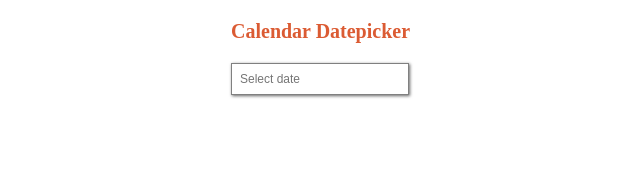
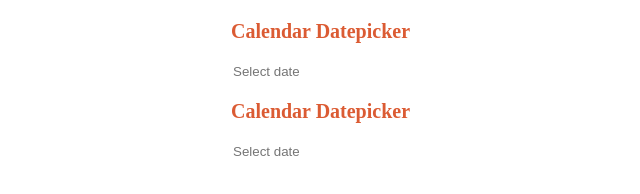
Before and after one commit to jihun-web-study/Zerobase-Mission2-Javascript, a website with bundled scripts: page MISSON-04/index.html in a window 1280 px wide. Shown: the whole page, without its empty margins (309-949 px from the left). Built offline with nearby package versions, Linux system fonts and the light colour scheme.

Commit message:
fix: 미션-04 재사용 버전으로 수정

```diff
--- a/MISSON-04/calendar/calendar.js
+++ b/MISSON-04/calendar/calendar.js
@@ -4,12 +4,12 @@ const print = console.log;
 
 let date = new Date();
 
-export const renderCalendar = () => {
+export const renderCalendar = ($container) => {
   const viewYear = date.getFullYear();
   const viewMonth = date.getMonth();
 
   // 현재 연도와 월 표시
-  const [headerMonth, headerYear] = document.querySelector(".nav-yearMonth").children;
+  const [headerMonth, headerYear] = $container.querySelector(".nav-yearMonth").children;
   headerYear.textContent = viewYear;
   headerMonth.textContent = monthMap[viewMonth];
 
@@ -53,12 +53,12 @@ export const renderCalendar = () => {
     ] = `<button class=${date.class} data-year=${date.year} data-month=${date.month}>${date.date}</button>`;
   });
 
-  document.querySelector(".calendar-days").innerHTML = dates.join("");
+  $container.querySelector(".calendar-days").innerHTML = dates.join("");
 
   // 오늘 날짜 표시해주기
   const today = new Date();
   if (viewMonth === today.getMonth() && viewYear === today.getFullYear()) {
-    for (const date of document.querySelectorAll(".thisMonth")) {
+    for (const date of $container.querySelectorAll(".thisMonth")) {
       // innerText는 string, getDate()는 number라 형변환
       if (Number(date.innerText) === today.getDate()) {
         date.classList.add("today");
@@ -68,11 +68,11 @@ export const renderCalendar = () => {
   }
 
   // 기존에 선택된 날짜 표시 //
-  const selectedDate = document.querySelector("#datePicker-input").value;
+  const selectedDate = $container.querySelector(".datePicker-input").value;
   if (selectedDate) {
     const [selectedYear, selectedMonth, selectedDay] = selectedDate.split("-").map(Number);
 
-    const dayButtons = document.querySelector(".calendar-days").children;
+    const dayButtons = $container.querySelector(".calendar-days").children;
     for (const dayButton of dayButtons) {
       const isSameYear = +dayButton.dataset.year === selectedYear;
       const isSameMonth = +dayButton.dataset.month === selectedMonth;
@@ -86,13 +86,14 @@ export const renderCalendar = () => {
   }
 };
 
-export const addEvents = () => {
+////
+export const addEvents = ($container) => {
   // 캘린더 이벤트 등록
   //캘린더 날짜에 이벤트 위임 방식으로 클릭 이벤트 등록 //
-  const daysCompo = document.querySelector(".calendar-days");
+  const daysCompo = $container.querySelector(".calendar-days");
   daysCompo.addEventListener("click", (event) => {
     const target = event.target;
-    const dateInput = document.getElementById("datePicker-input");
+    const dateInput = $container.querySelector(".datePicker-input");
 
     if (target.tagName === "BUTTON") {
       const dataset = target.dataset;
@@ -109,12 +110,13 @@ export const addEvents = () => {
     }
   });
   // 클릭 되면 포커스 아웃되도록 설정
-  document.querySelector(".calendar").addEventListener("mousedown", (event) => {
+  $container.querySelector(".calendar").addEventListener("mousedown", (event) => {
     event.preventDefault();
   });
 
   // input창 포커스/포커스아웃 시 캘린더 표시/숨김 처리 //
-  const dateInput = document.getElementById("datePicker-input");
+  const dateInput = $container.querySelector(".datePicker-input");
+
   // input 태그에 값이 있으면 날짜를 읽어와서 해당 날짜로 캘린더 렌더링
   dateInput.addEventListener("focus", (event) => {
     const value = event.target.value;
@@ -126,28 +128,28 @@ export const addEvents = () => {
         Number(selectDate[2])
       );
       date = selectedDate;
-      renderCalendar();
+      renderCalendar($container);
     }
 
-    document.querySelector(".calendar").style.display = "block";
+    $container.querySelector(".calendar").style.display = "block";
   });
   dateInput.addEventListener("focusout", (event) => {
-    const isCalendarOpen = document.querySelector(".calendar").contains(event.relatedTarget);
+    const isCalendarOpen = $container.querySelector(".calendar").contains(event.relatedTarget);
 
-    if (!isCalendarOpen) document.querySelector(".calendar").style.display = "none";
+    if (!isCalendarOpen) $container.querySelector(".calendar").style.display = "none";
   });
 
   // 캘린더 헤더에 이벤트 등록 //
-  const calendarNav = document.querySelector(".calendar-nav");
+  const calendarNav = $container.querySelector(".calendar-nav");
   calendarNav.addEventListener("click", (event) => {
     const prevMonth = () => {
       date.setMonth(date.getMonth() - 1);
-      renderCalendar();
+      renderCalendar($container);
     };
 
     const nextMonth = () => {
       date.setMonth(date.getMonth() + 1);
-      renderCalendar();
+      renderCalendar($container);
     };
 
     const classNames = event.target.className;
--- a/MISSON-04/index.html
+++ b/MISSON-04/index.html
@@ -9,13 +9,8 @@
   </head>
   <body>
     <div class="wrapper">
-      <header>
-        <h1>Calendar Datepicker</h1>
-      </header>
-
-      <div id="datePicker"></div>
+      <div class="datePicker 1"></div>
+      <div class="datePicker 2"></div>
     </div>
-
-    <!-- <my-component title="My Title" content="My Content"></my-component> -->
   </body>
 </html>
--- a/MISSON-04/main.js
+++ b/MISSON-04/main.js
@@ -1,15 +1,12 @@
 // do something!
 import { renderCalendar, addEvents } from "./calendar/calendar.js";
 
-function setCalendarSize(size) {
-  const calendar = document.querySelector(".calendar");
-  return calendar.style.setProperty("--calender-size", `${size}px`);
-}
-
 // HTML문서 로드가 완료되면 Date Picker 렌더링
-const main = () => {
-  const datePicker = document.querySelector("#datePicker");
-  const datePickerInner = `<input type="text" id="datePicker-input" placeholder="Select date" readonly />
+const datePickerInner = `
+  <header>
+        <h1>Calendar Datepicker</h1>
+      </header>
+  <input type="text" class="datePicker-input" placeholder="Select date" readonly />
 <div class="calendar">
   <nav class="calendar-nav">
     <button class="nav-btn btn-prev"></button>
@@ -33,11 +30,20 @@ const main = () => {
   </div>
 </div>`;
 
-  datePicker.innerHTML = datePickerInner;
+function setCalendarSize($container, size) {
+  const calendar = $container.querySelector(".calendar");
+  return calendar.style.setProperty("--calender-size", `${size}px`);
+}
 
-  renderCalendar();
-  addEvents();
-  setCalendarSize(200);
+const main = () => {
+  const $containers = [...document.querySelectorAll(".datePicker")];
+
+  $containers.forEach(($container, i) => {
+    $container.innerHTML = datePickerInner;
+    renderCalendar($container);
+    addEvents($container);
+    setCalendarSize($container, (i + 1) * 2 * 100);
+  });
 };
 
 document.addEventListener("DOMContentLoaded", main);
```
